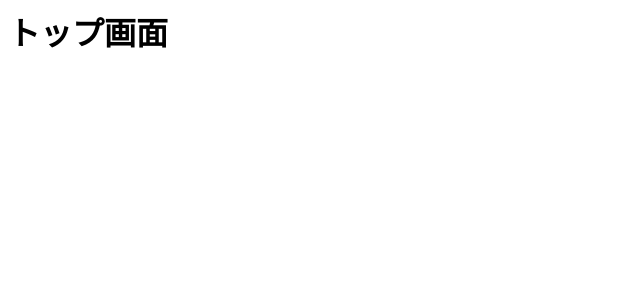
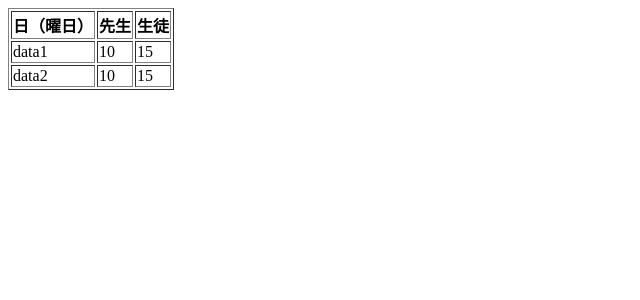
Before and after one commit to Da-Tsuchi/Hack, a Django app: page / in a window 1280 px wide. Shown: the top 300 px of the page, without its empty margins (0-640 px from the left). Run offline with Django 4.2, Linux system fonts and the light colour scheme.

```diff
--- /dev/null
+++ b/shift/my_shift_app/day.py
@@ -0,0 +1 @@
+import datetime
--- a/shift/my_shift_app/templates/my_shift_app/index.html
+++ b/shift/my_shift_app/templates/my_shift_app/index.html
@@ -1 +1,20 @@
-<h1>トップ画面</h1>
+<head>
+    <title>shift</title>
+</head>
+
+<body>
+    <table border="1">
+        <tr>
+            <th>日（曜日）</th>
+            <th>先生</th>
+            <th>生徒</th>
+        </tr>
+        {% for x in list %}
+        <tr>
+            <td>{{x}}</td>
+            <td>10</td>
+            <td>15</td>
+        </tr>
+        {% endfor %}
+    </table>
+</body>
--- a/shift/my_shift_app/views.py
+++ b/shift/my_shift_app/views.py
@@ -2,4 +2,5 @@ from django.shortcuts import render
 
 # Create your views here.
 def index(request):
-    return render(request, 'my_shift_app/index.html')
+    context = {'list':["data1","data2"]}
+    return render(request, 'my_shift_app/index.html',context)
```
